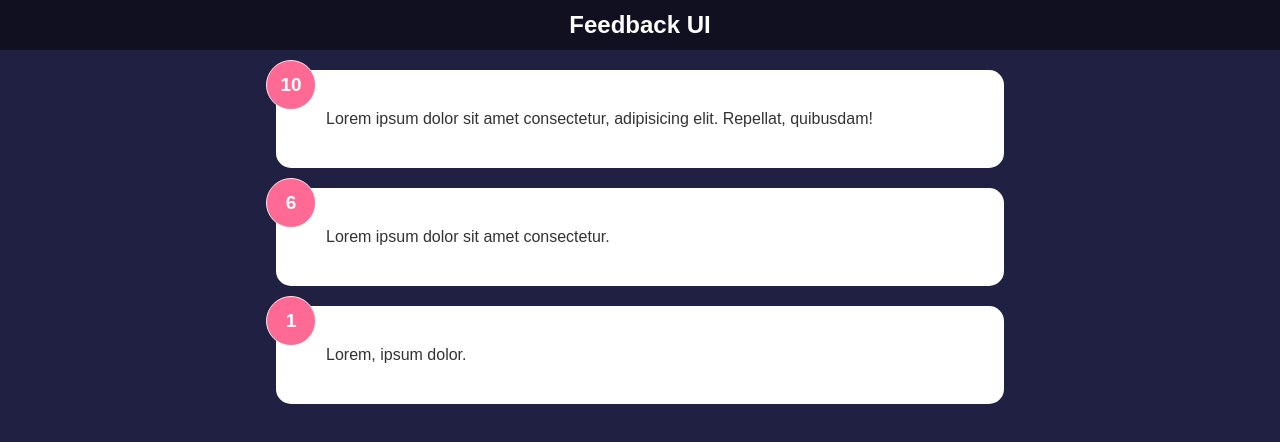
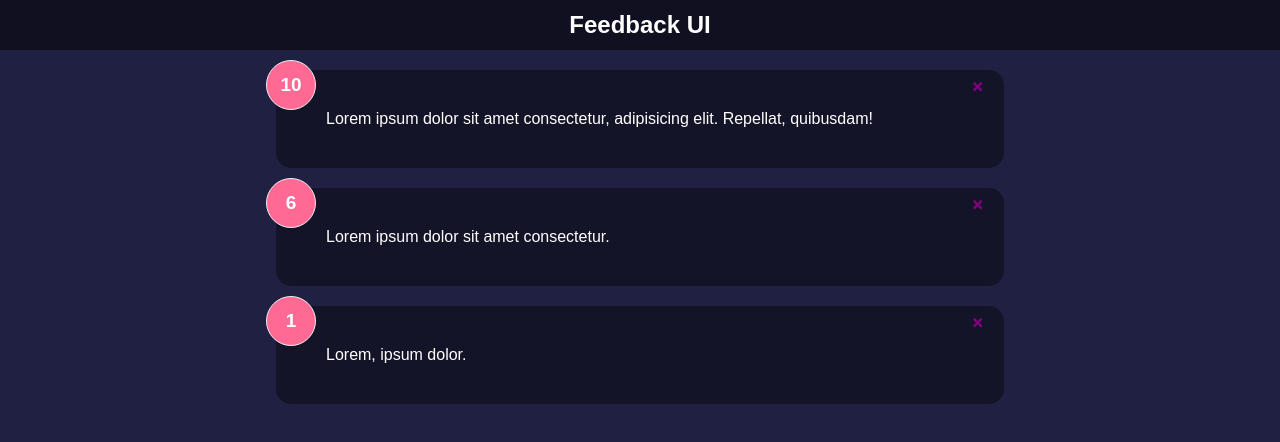
Before and after one commit to Am1d1v/ReactFeedbackProject, a React (Create React App) app: page / in a window 1280 px wide. Shown: the top 442 px of the page. Built offline with nearby package versions, Linux system fonts and the light colour scheme.

Commit message:
React Icons

```diff
--- a/package.json
+++ b/package.json
@@ -8,6 +8,7 @@
     "@testing-library/user-event": "^13.5.0",
     "react": "^18.2.0",
     "react-dom": "^18.2.0",
+    "react-icons": "^5.0.1",
     "react-scripts": "5.0.1",
     "web-vitals": "^2.1.4"
   },
--- a/src/components/FeedbakcItem/FeedbackItem.jsx
+++ b/src/components/FeedbakcItem/FeedbackItem.jsx
@@ -1,10 +1,14 @@
+import {FaTimes} from 'react-icons/fa'
 import Card from "../shared/Card"
 
 function FeedbackItem({rating, text}) {
 
   return (
-    <Card reverse={false}>
+    <Card reverse={true}>
         <div className="num-display">{rating}</div>
+        <button className="close">
+          <FaTimes color="purple"/>
+        </button>
         <div className="text-display">{text}</div>
     </Card>
   )
```
Also changed, not shown: 1 other file (tests, documents, lock files or other folders).
